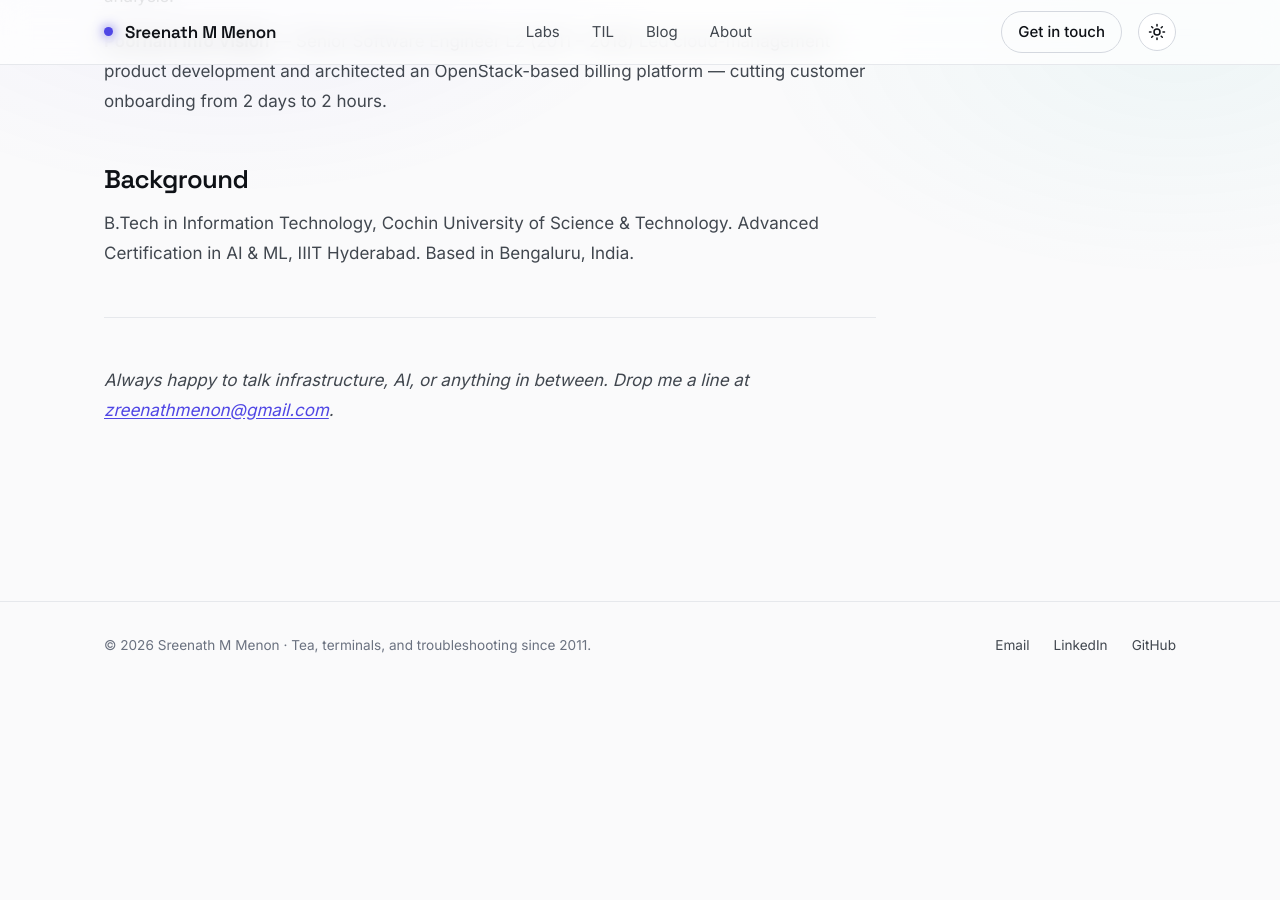
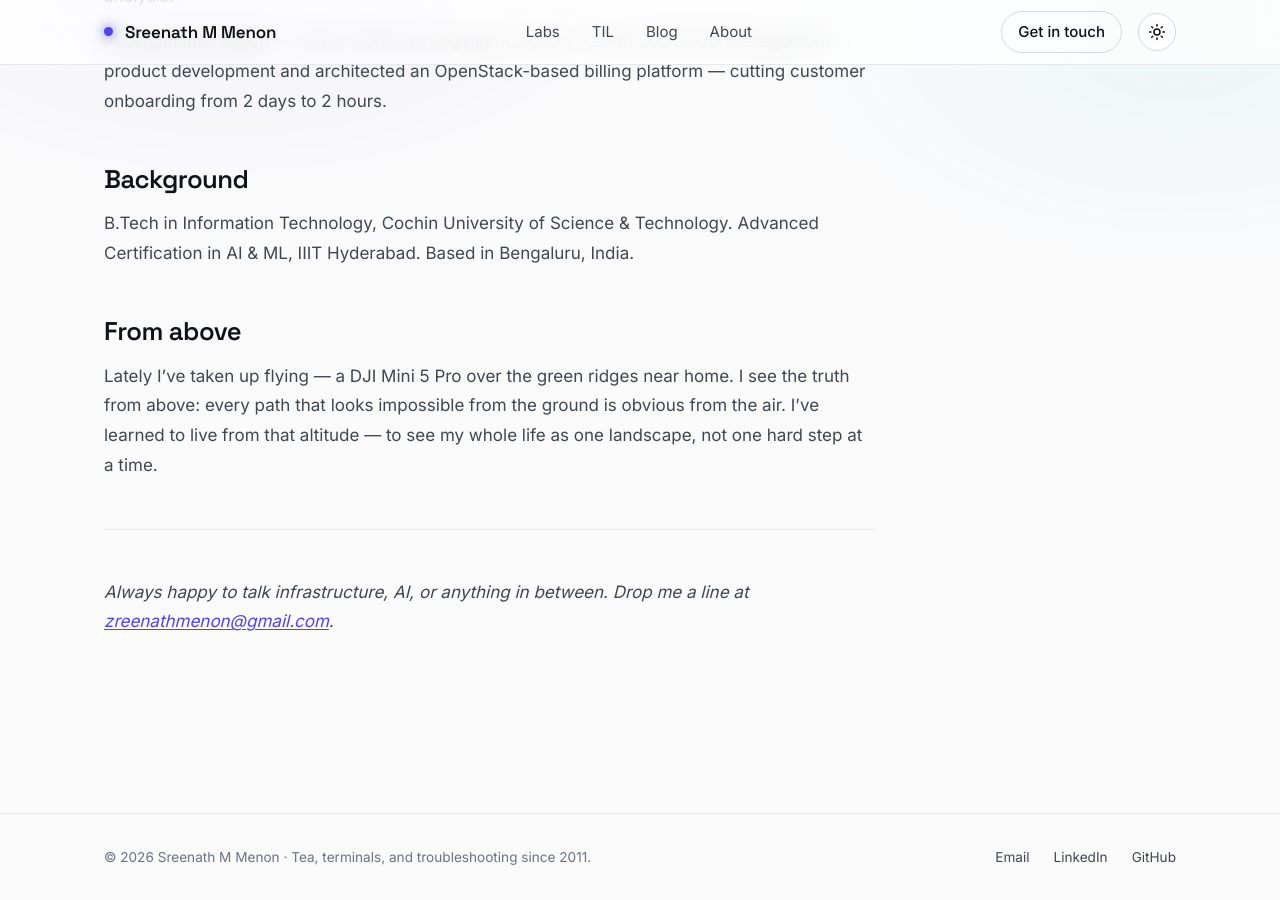
Before and after one commit to sreenathmmenon/sreenathmmenon.github.io, a Jekyll site: the page built from about.md, in a window 1280 px wide and 900 px high, scrolled down 998 px. Built offline with Jekyll 4.4.1, drawn with Linux system fonts in a browser that asks for light colours; before the commit the page ends 1687 px from its top, so only the background shows below that.

Commit message:
Add 'From above' personal note (drone flying) to About page

```diff
--- a/about.md
+++ b/about.md
@@ -29,6 +29,10 @@ Led cloud-management product development and architected an OpenStack-based bill
 
 B.Tech in Information Technology, Cochin University of Science & Technology. Advanced Certification in AI & ML, IIIT Hyderabad. Based in Bengaluru, India.
 
+## From above
+
+Lately I've taken up flying — a DJI Mini 5 Pro over the green ridges near home. I see the truth from above: every path that looks impossible from the ground is obvious from the air. I've learned to live from that altitude — to see my whole life as one landscape, not one hard step at a time.
+
 ---
 
 *Always happy to talk infrastructure, AI, or anything in between. Drop me a line at [{{ site.email }}](mailto:{{ site.email }}).*
```
